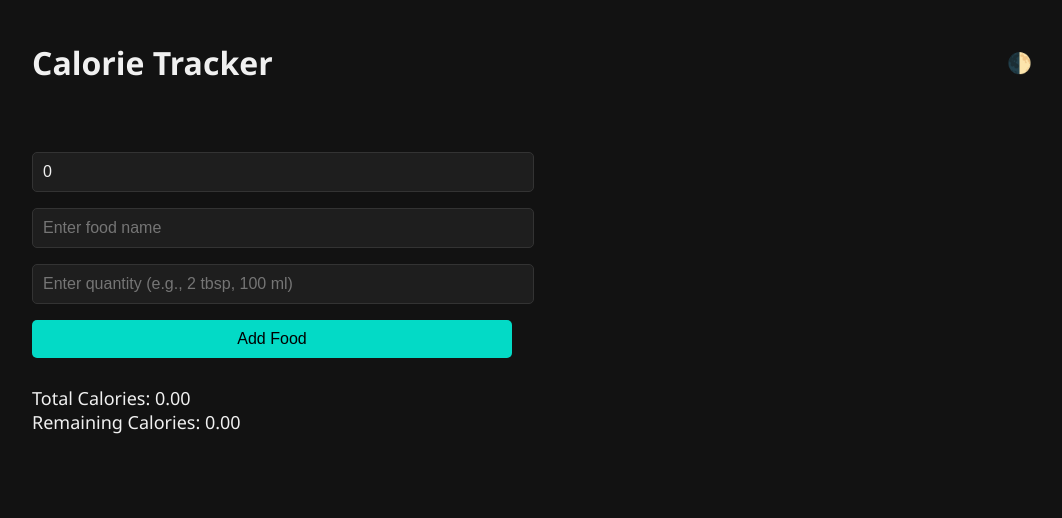
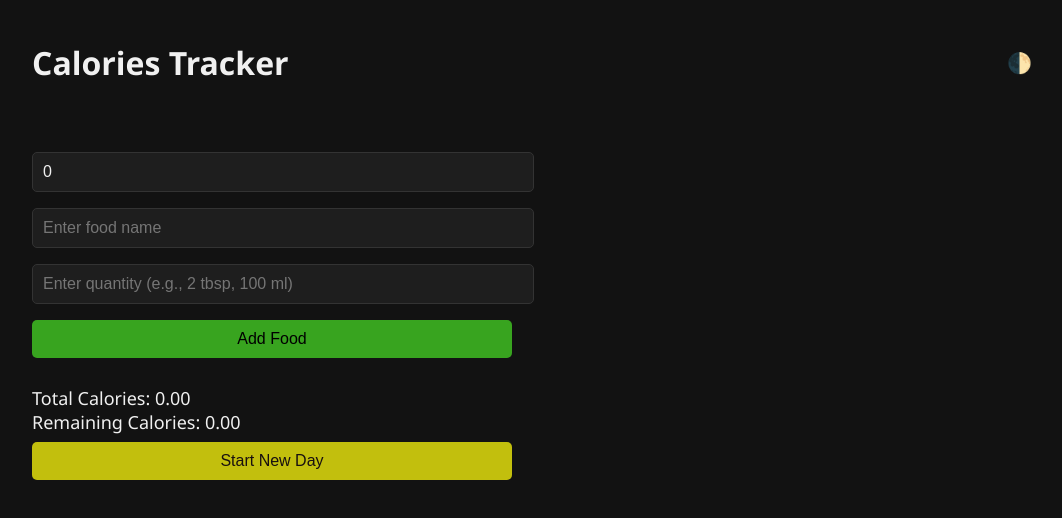
Before and after one commit to 2KMukil/Calorie-tracker, a plain HTML site: page index.html in a window 1280 px wide. Shown: the whole page, without its empty margins (108-1170 px from the left). Drawn offline with Linux system fonts and the light colour scheme.

Commit message:
Update index.html

```diff
--- a/index.html
+++ b/index.html
@@ -3,7 +3,7 @@
 <head>
   <meta charset="UTF-8" />
   <meta name="viewport" content="width=device-width, initial-scale=1.0"/>
-  <title>Calorie Tracker</title>
+  <title>Calories Tracker</title>
   <style>
     body {
       font-family: 'Segoe UI', sans-serif;
@@ -11,7 +11,7 @@
       padding: 0;
       background-color: #121212;
       color: #f0f0f0;
-      transition: background-color 0.3s, color 0.3s;
+      transition: background-color 0.5s, color 0.5s;
     }
     body.light-theme {
       background-color: #ffffff;
@@ -76,9 +76,14 @@
     }
 
     button {
-      background-color: #03dac6;
+      background-color: #38a41f;
       color: #000;
       cursor: pointer;
+    }
+
+    .refresh-btn {
+      background-color: #c2bf0d;
+      color: rgb(24, 16, 16);
     }
 
     ul {
@@ -122,7 +127,7 @@
 </head>
 <body>
   <div class="top-bar">
-    <h1>Calorie Tracker</h1>
+    <h1>Calories Tracker</h1>
     <span class="theme-toggle" onclick="toggleTheme()" aria-label="Toggle theme">🌓</span>
   </div>
 
@@ -138,6 +143,8 @@
         Total Calories: <span id="totalCalories">0</span><br/>
         Remaining Calories: <span id="remainingCalories">0</span>
       </div>
+
+      <button class="refresh-btn" onclick="startNewDay()">Start New Day</button>
     </div>
 
     <!-- Right Section: Food List -->
@@ -228,6 +235,12 @@
       updateList();
     }
 
+    function startNewDay() {
+      foods = [];
+      localStorage.setItem('foods', JSON.stringify(foods));
+      updateList();
+    }
+
     document.getElementById('goalInput').addEventListener('change', () => {
       goal = parseFloat(document.getElementById('goalInput').value) || 0;
       localStorage.setItem('calorieGoal', goal);
```
